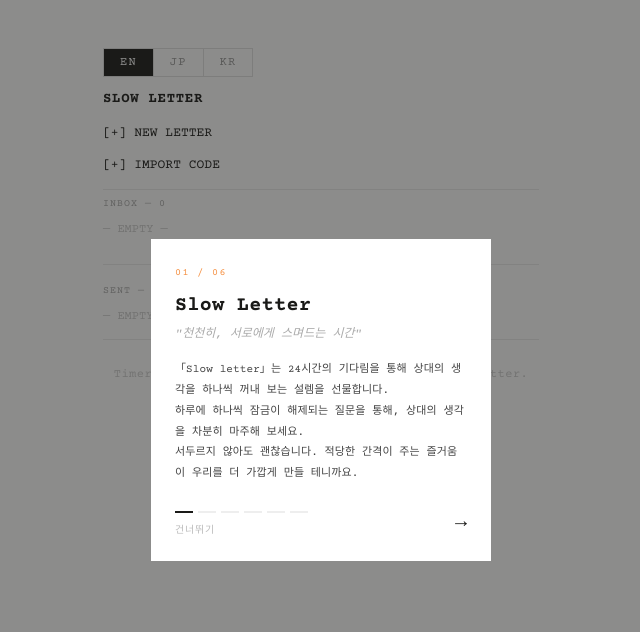
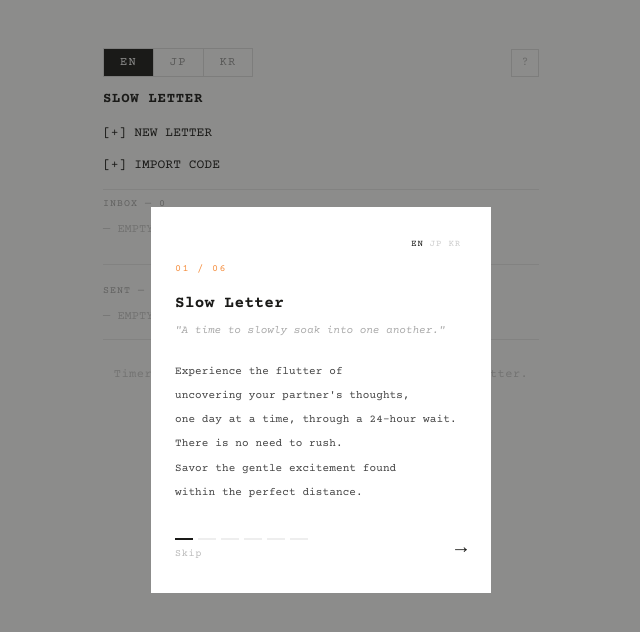
Before and after one commit to joyyyyyyyyy-del/slow_letter, a plain HTML site: page index.html in a window 1280 px wide. Shown: the whole page, without its empty margins (319-959 px from the left). Drawn offline with nearby package versions, Linux system fonts and the light colour scheme.

Commit message:
index.html

```diff
--- a/index.html
+++ b/index.html
@@ -34,7 +34,7 @@ body{background:#fff;display:flex;justify-content:center;align-items:stretch;mar
 .frame.jp .arc-notstarted,.frame.kr .arc-notstarted{font-size:11px;line-height:1.3;}
 .frame.jp .arct,.frame.kr .arct{font-size:18px;}
 /* 언어 선택 */
-.lbar{display:flex;width:fit-content;border:0.5px solid #e0e0e0;margin-bottom:14px;}
+.lbar{display:flex;width:fit-content;border:0.5px solid #e0e0e0;margin-bottom:0;}
 .lb{font-family:'Courier Prime',Courier,monospace;font-size:12px;letter-spacing:0.1em;padding:7px 16px;border:none;background:none;cursor:pointer;color:#999;border-right:0.5px solid #e0e0e0;}
 .lb:last-child{border-right:none;}
 .lb.on{background:#1a1a18;color:#fff;}
@@ -102,17 +102,18 @@ body{background:#fff;display:flex;justify-content:center;align-items:stretch;mar
 
 /* onboarding */
 .ob-overlay{position:fixed;inset:0;background:rgba(26,26,24,0.5);z-index:999;display:flex;align-items:center;justify-content:center;padding:24px;}
-.ob-card{background:#fff;width:100%;max-width:340px;padding:28px 24px 22px;font-family:'Courier Prime',Courier,monospace;display:flex;flex-direction:column;}
-.ob-tag{font-size:10px;letter-spacing:0.14em;color:#f59042;margin-bottom:16px;}
-.ob-title{font-size:20px;font-weight:700;letter-spacing:0.02em;color:#1a1a18;margin-bottom:8px;line-height:1.2;}
-.ob-sub{font-size:12px;color:#aaa;margin-bottom:16px;font-style:italic;line-height:1.5;}
-.ob-body{font-size:11px;color:#444;line-height:1.9;letter-spacing:0.01em;}
-.ob-footer{display:flex;justify-content:space-between;align-items:center;margin-top:22px;}
+.ob-card{background:#fff;width:100%;max-width:340px;padding:32px 24px 28px;font-family:'Courier Prime',Courier,monospace;display:flex;flex-direction:column;}
+.ob-tag{font-size:10px;letter-spacing:0.14em;color:#f59042;margin-bottom:20px;}
+.ob-title{font-size:16px;font-weight:700;letter-spacing:0.02em;color:#1a1a18;margin-bottom:10px;line-height:1.2;}
+.ob-sub{font-size:11px;color:#aaa;margin-bottom:20px;font-style:italic;line-height:1.5;}
+.ob-body{font-size:11px;color:#444;line-height:2.2;letter-spacing:0.01em;}
+.ob-footer{display:flex;justify-content:space-between;align-items:center;margin-top:28px;}
 .ob-dots{display:flex;gap:5px;align-items:center;}
 .ob-dot{width:18px;height:2px;background:#eee;transition:background .3s;}
 .ob-dot.active{background:#1a1a18;}
 .ob-next{background:none;border:none;cursor:pointer;color:#1a1a18;font-size:20px;padding:6px 0 6px 12px;font-family:'Courier Prime',Courier,monospace;line-height:1;}
 .ob-skip{font-size:10px;letter-spacing:0.08em;color:#bbb;cursor:pointer;background:none;border:none;font-family:'Courier Prime',Courier,monospace;padding:0;}
+@keyframes blink{0%,100%{opacity:1;}50%{opacity:0;}}
 </style>
 </head>
 <body>
@@ -127,7 +128,7 @@ en:{
   inbox:'INBOX',sent:'SENT',empty:'— EMPTY —',opened:'OPENED',
   qs:'QUESTIONS',rr:'REPLIES READ',back:'[←] BACK',
   nbTitle:'NEW BOX',titleLbl:'TITLE',titlePh:'YOUR TITLE',
-  qsLbl:'QUESTIONS',addQ:'+ ADD',create:'CREATE [→]',cancel:'CANCEL',
+  qsLbl:'QUESTIONS',addQ:'+ ADD',create:'FINISH [→]',cancel:'CANCEL',
   modeQ:'Questions',modeLetter:'Letter',
   modeQDesc:'Up to 10 questions, one revealed per day.',
   modeLetterDesc:'Free writing up to 300 characters.',
@@ -161,7 +162,7 @@ jp:{
   inbox:'受信箱',sent:'送信済み',empty:'— 空です —',opened:'開封',
   qs:'質問',rr:'返信既読',back:'[←] 戻る',
   nbTitle:'新しい質問封筒',titleLbl:'タイトル',titlePh:'タイトルを入力',
-  qsLbl:'質問',addQ:'+ 追加',create:'作成 [→]',cancel:'キャンセル',
+  qsLbl:'質問',addQ:'+ 追加',create:'書き終わり [→]',cancel:'キャンセル',
   modeQ:'質問形式',modeLetter:'手紙形式',
   modeQDesc:'最大10問、1日1問ずつ開封。',
   modeLetterDesc:'300文字まで自由に書けます。',
@@ -195,7 +196,7 @@ kr:{
   inbox:'받은 편지함',sent:'보낸 편지함',empty:'— 비어있어요 —',opened:'열람',
   qs:'질문',rr:'답변 열람',back:'[←] 뒤로',
   nbTitle:'새 질문 상자',titleLbl:'제목',titlePh:'제목을 입력하세요',
-  qsLbl:'질문',addQ:'+ 추가',create:'만들기 [→]',cancel:'취소',
+  qsLbl:'질문',addQ:'+ 추가',create:'작성완료 [→]',cancel:'취소',
   modeQ:'질문 형식',modeLetter:'편지 형식',
   modeQDesc:'최대 10개 질문, 하루 1개씩 열람.',
   modeLetterDesc:'300자까지 자유롭게 쓸 수 있어요.',
@@ -239,44 +240,54 @@ const isFM=title=>fmNames().includes(title);
 
 
 /* ── Onboarding ── */
-const OB_PAGES = [
-  {
-    tag:'01 / 06',
-    title:'Slow Letter',
-    sub:'"천천히, 서로에게 스며드는 시간"',
-    body:'「Slow letter」는 24시간의 기다림을 통해 상대의 생각을 하나씩 꺼내 보는 설렘을 선물합니다.\n하루에 하나씩 잠금이 해제되는 질문을 통해, 상대의 생각을 차분히 마주해 보세요.\n서두르지 않아도 괜찮습니다. 적당한 간격이 주는 즐거움이 우리를 더 가깝게 만들 테니까요.'
-  },
-  {
-    tag:'02 / 06',
-    title:'New Letter',
-    sub:'"질문의 시작"',
-    body:'New Letter에서 상대에게 보내고 싶은 질문 리스트를 작성하세요.\n작성이 완료되면 고유 코드가 생성됩니다. 이 코드를 복사해서 상대에게 전달하면 준비는 끝납니다.\n내가 보낸 질문들은 Sent 보관함에서 언제든 다시 확인할 수 있습니다.'
-  },
-  {
-    tag:'03 / 06',
-    title:'Import Code',
-    sub:'"코드 입력"',
-    body:'상대에게 받은 코드를 Import 메뉴에 입력하세요.\n이제 해당 편지는 당신의 Inbox에 보관됩니다.\n앱 하단의 타이머는 당신이 답변하거나 읽을 수 있는 다음 기점을 가리키기 시작합니다.'
-  },
-  {
-    tag:'04 / 06',
-    title:'24 Hours',
-    sub:'"하루에 하나씩"',
-    body:'질문지를 받으면 24시간에 하나씩만 답변을 작성할 수 있습니다.\n4개의 질문이 담긴 편지라면, 완성까지는 최소 4일의 시간이 필요합니다.\n쌓여가는 답변만큼 서로에 대해 더 깊이 이해하는 시간을 가져보세요.'
-  },
-  {
-    tag:'05 / 06',
-    title:'Reply',
-    sub:'"되돌아오는 진심"',
-    body:'모든 답변을 마치면 다시 코드를 생성해 상대에게 전달하세요.\n상대가 코드를 입력하면, 당신은 Sent 보관함에서 상대의 답변을 읽을 수 있게 됩니다.\n답변을 읽을 때도 동일하게 하루에 하나씩만 잠금이 해제됩니다.'
-  },
-  {
-    tag:'06 / 06',
-    title:'First Mail',
-    sub:'"시작의 예외, First Mail"',
-    body:'가장 처음 주고받는 편지는 제목이 First Mail로 고정됩니다.\n이 편지에 한해서만 대기 시간 없이 모든 질문에 즉시 답변할 수 있습니다.\n단, 전해 받은 답변을 읽을 때는 다시 24시간의 간격이 적용됩니다.'
-  }
-];
+const OB_DATA = {
+  kr: [
+    {tag:'01 / 06',title:'Slow Letter',sub:'"천천히, 서로에게 스며드는 시간"',
+     body:'24시간의 기다림을 통해\n상대의 생각을 하루 하나씩 꺼내 보는 설렘을 선물합니다.\n서두르지 않아도 괜찮습니다.\n적당한 간격이 주는 잔잔한 설레임을 즐겨보세요.'},
+    {tag:'02 / 06',title:'New Letter',sub:'"이야기의 시작"',
+     body:'New Letter 에서,\n상대에게 보내고 싶은 이야기를 작성하세요.\n작성이 완료되면 고유 코드가 생성됩니다.\n이 코드를 복사해서 상대에게 전달해주세요.\n내가 보낸 편지는 Sent 보관함에서\n언제든 다시 확인할 수 있습니다.'},
+    {tag:'03 / 06',title:'Import Code',sub:'"편지, 답장 받기"',
+     body:'상대에게 받은 코드를 Import code에서 입력하세요.\n이제 해당 편지는 당신의 Inbox에 보관됩니다.\nInbox에서 받은 편지의 답장을 적어주세요.\n입력이 끝나면 다시 답신 코드를 복사후,\n상대방에게 전달 해 주세요.'},
+    {tag:'04 / 06',title:'24 Hours',sub:'"One step every day."',
+     body:'질문지를 받으면\n[24시간에 하나씩]만 답변을 작성할 수 있습니다.\n4개의 질문이 담긴 편지라면,\n완성까지는 최소 4일의 시간이 필요합니다.\n기다림이 주는 설레임을 즐겨주세요.'},
+    {tag:'05 / 06',title:'Reply',sub:'"A heart returned."',
+     body:'상대의 reply 코드를 입력하면,\n나의 Sent 보관함에서 상대의 답변을\n읽을 수 있게 됩니다.\n답변을 읽을 때도 하루에 하나씩만\n잠금이 해제됩니다.'},
+    {tag:'06 / 06',title:'First Mail',sub:'"시작의 예외, First Mail"',
+     body:'가장 처음 주고받는 편지는,\nFirst Mail 제목의 질문형식으로 고정됩니다.\nFirst Mail은 대기 시간 없이\n바로 모든 답신을 작성 할 수 있습니다.\n단, 전해 받은 답신을 읽을 때는\n다시 24시간의 기다림이 적용됩니다.'}
+  ],
+  jp: [
+    {tag:'01 / 06',title:'時差の手紙',sub:'"ゆっくり、溶け合うひととき"',
+     body:'24時間の待機を通じて、\n相手の想いを1日一つずつ紐解くときめきを贈ります。\n急がなくても大丈夫です。\n適度な間隔がもたらす、\n穏やかな余韻をお楽しみください。'},
+    {tag:'02 / 06',title:'新しい手紙',sub:'"質問の始まり"',
+     body:'新しい手紙で、\n相手に届けたい言葉を綴りましょう。\n作成が終わると固有のコードが生成されます。\nこのコードをコピーして相手に伝えてください。\n送った手紙は「送信済み」でいつでも確認できます。'},
+    {tag:'03 / 06',title:'コード読込',sub:'"コード入力"',
+     body:'相手から受け取ったコードを\n「コード読込」に入力してください。\n手紙はあなたの「受信箱」に保管されます。\n届いた手紙に返信を書き、\n書き終わったら再び返信コードをコピーして\n相手に届けてください。'},
+    {tag:'04 / 06',title:'24時間タイマー',sub:'"一日に一つずつ"',
+     body:'質問を受け取ると、\n「24時間に一つ」だけ回答を書くことができます。\n4つの質問がある手紙なら、\n完成まで最低4日が必要です。\n待つ時間が生む、\n心地よい緊張感を楽しんでください。'},
+    {tag:'05 / 06',title:'返信',sub:'"届いた真心"',
+     body:'相手の返信コードを入力すると、\n「送信済み」にある自分の手紙から\n相手の回答を読めるようになります。\n回答を読む際も、\n1日に一つずつロックが解除されます。'},
+    {tag:'06 / 06',title:'最初の手紙',sub:'"はじまりの例外"',
+     body:'最初にやり取りする手紙は、\n「最初の手紙」というタイトルの質問形式に固定されます。\n「最初の手紙」に限り、\n待機時間なしですべての回答を\n一度に記入することが可能です。\nただし、届いた回答を読む際は\n再び24時間の待機が適用されます。'}
+  ],
+  en: [
+    {tag:'01 / 06',title:'Slow Letter',sub:'"A time to slowly soak into one another."',
+     body:'Experience the flutter of\nuncovering your partner\'s thoughts,\none day at a time, through a 24-hour wait.\nThere is no need to rush.\nSavor the gentle excitement found\nwithin the perfect distance.'},
+    {tag:'02 / 06',title:'New Letter',sub:'"Where the questions begin."',
+     body:'In New Letter, write the stories\nyou wish to share with your partner.\nOnce finished,\na unique code will be generated.\nCopy and send this code to them.\nYou can revisit the letters\nyou\'ve sent anytime in your Sent box.'},
+    {tag:'03 / 06',title:'Import Code',sub:'"Enter the code."',
+     body:'Enter the code\nyou received from your partner in Import Code.\nThe letter will now be kept in your Inbox.\nWrite your reply\nto the letter you\'ve received.\nWhen finished, copy the reply code\nand send it back to your partner.'},
+    {tag:'04 / 06',title:'24 Hours',sub:'"One step every day."',
+     body:'Once you receive a letter, you can answer\nonly [one question every 24 hours].\nIf a letter contains four questions,\nit will take at least four days to complete.\nPlease enjoy the sweet anticipation\nthat only waiting can bring.'},
+    {tag:'05 / 06',title:'Reply',sub:'"A heart returned."',
+     body:'Enter your partner\'s reply code to unlock\nand read their answers within your Sent box.\nEven when reading their responses,\neach answer will unlock only once every 24 hours.'},
+    {tag:'06 / 06',title:'First Mail',sub:'"The exception at the start"',
+     body:'The very first letter exchanged\nis fixed as a question-type letter\ntitled First Mail.\nFor First Mail only,\nyou can write all replies immediately\nwithout any waiting time.\nHowever, reading the replies\nstill requires 24 hours between each.'}
+  ]
+};
+
+function getObPages(){ return OB_DATA[obLang] || OB_DATA.kr; }
+const OB_SKIP={kr:'건너뛰기',jp:'スキップ',en:'Skip'};
+const OB_START={kr:'시작하기 →',jp:'はじめる →',en:'Get Started →'};
 
 let obPage = 0;
 
@@ -289,18 +300,19 @@ function renderOb(){
   const existing = document.getElementById('ob-overlay');
   if(existing) existing.remove();
 
-  const p = OB_PAGES[obPage];
-  const total = OB_PAGES.length;
-  const isLast = obPage === total - 1;
+  const pages=getObPages(); const p=pages[obPage];
+  const isLast=obPage===pages.length-1;
+  const dots=pages.map((_,i)=>`<div class="ob-dot${i===obPage?' active':''}"></div>`).join('');
+  function lt(l,label){
+    var col=obLang===l?'#1a1a18':'#ccc';
+    return '<button onclick="obLang=\''+l+'\';obPage=0;renderOb();" style="font-family:\'Courier Prime\',Courier,monospace;font-size:9px;letter-spacing:0.1em;border:none;background:none;cursor:pointer;padding:0 6px 0 0;color:'+col+';">'+label+'</button>';
+  }
 
-  const dots = OB_PAGES.map((_,i) =>
-    `<div class="ob-dot${i===obPage?' active':''}"></div>`
-  ).join('');
-
-  const el = document.createElement('div');
-  el.id = 'ob-overlay';
-  el.className = 'ob-overlay';
-  el.innerHTML = `<div class="ob-card">
+  const el=document.createElement('div');
+  el.id='ob-overlay';
+  el.className='ob-overlay';
+  el.innerHTML=`<div class="ob-card">
+    <div style="display:flex;justify-content:flex-end;margin-bottom:14px;">${lt('en','EN')}${lt('jp','JP')}${lt('kr','KR')}</div>
     <div class="ob-tag">${p.tag}</div>
     <div class="ob-title">${p.title}</div>
     <div class="ob-sub">${p.sub}</div>
@@ -308,22 +320,28 @@ function renderOb(){
     <div class="ob-footer">
       <div style="display:flex;flex-direction:column;gap:8px;align-items:flex-start;">
         <div class="ob-dots">${dots}</div>
-        <button class="ob-skip" onclick="closeOb()">${isLast?'시작하기':'건너뛰기'}</button>
+        ${!isLast?`<button class="ob-skip" onclick="closeOb()">${OB_SKIP[obLang]||'건너뛰기'}</button>`:''}
       </div>
-      ${!isLast?`<button class="ob-next" onclick="obNext()">→</button>`:''}
+      ${isLast
+        ?`<button class="ob-skip" style="color:#1a1a18;" onclick="closeOb()">${OB_START[obLang]||'시작하기 →'}</button>`
+        :`<button class="ob-next" onclick="obNext()">→</button>`}
     </div>
   </div>`;
   document.body.appendChild(el);
 }
 
 function obNext(){
-  if(obPage < OB_PAGES.length - 1){ obPage++; renderOb(); }
+  if(obPage < getObPages().length - 1){ obPage++; renderOb(); }
 }
 
 function closeOb(){
   const el = document.getElementById('ob-overlay');
   if(el) el.remove();
+  if(!localStorage.getItem('sl_ob_done')){
+    localStorage.setItem('sl_ob_just_done','1');
+  }
   localStorage.setItem('sl_ob_done','1');
+  render();
 }
 
 /* ── Storage ── */
@@ -711,10 +729,13 @@ function updateCharCount(){
 
 /* ══════════ LANG BAR ══════════ */
 function lbar(){
-  return`<div class="lbar">
-    <button class="lb${lang==='en'?' on':''}" onclick="setLang('en')">EN</button>
-    <button class="lb${lang==='jp'?' on':''}" onclick="setLang('jp')">JP</button>
-    <button class="lb${lang==='kr'?' on':''}" onclick="setLang('kr')">KR</button>
+  return`<div style="display:flex;justify-content:space-between;align-items:center;margin-bottom:14px;">
+    <div class="lbar" style="margin-bottom:0;">
+      <button class="lb${lang==='en'?' on':''}" onclick="setLang('en')">EN</button>
+      <button class="lb${lang==='jp'?' on':''}" onclick="setLang('jp')">JP</button>
+      <button class="lb${lang==='kr'?' on':''}" onclick="setLang('kr')">KR</button>
+    </div>
+    <button onclick="obPage=0;renderOb();" style="background:none;border:0.5px solid #e0e0e0;width:28px;height:28px;cursor:pointer;font-family:'Courier Prime',Courier,monospace;font-size:12px;color:#bbb;display:flex;align-items:center;justify-content:center;">?</button>
   </div>`;
 }
 
@@ -748,7 +769,10 @@ function renderHome(){
   const latestR=received[0], latestS=sent[0];
   return`${lbar()}
 <div class="atitle">${t('app')}</div>
-<div class="nav" onclick="go('create')">${t('newBox')}</div>
+<div class="nav" onclick="go('create');localStorage.removeItem('sl_ob_just_done');" style="display:flex;align-items:center;gap:10px;">
+  ${t('newBox')}
+  ${localStorage.getItem('sl_ob_just_done')?`<span style="color:#f59042;font-size:13px;animation:blink 1s step-start infinite;">←</span>`:''}
+</div>
 <div class="nav" onclick="go('import')">${t('imp')}</div>
 <div class="hr"></div>
 <div style="display:flex;justify-content:space-between;align-items:center;margin-bottom:6px;">
@@ -1104,7 +1128,7 @@ function render(){
   if((S.view==='home'||S.view==='inbox'||S.view==='sent-list')&&!S.confirm) setTimeout(bindSwipes,0);
 }
 
-lsLoad();render();showOnboarding();
+lsLoad();obLang=lang;render();showOnboarding();
 if(_al)clearInterval(_al);
 _al=setInterval(()=>{syncTokens();drawArc();},1000);
 </script>
```
